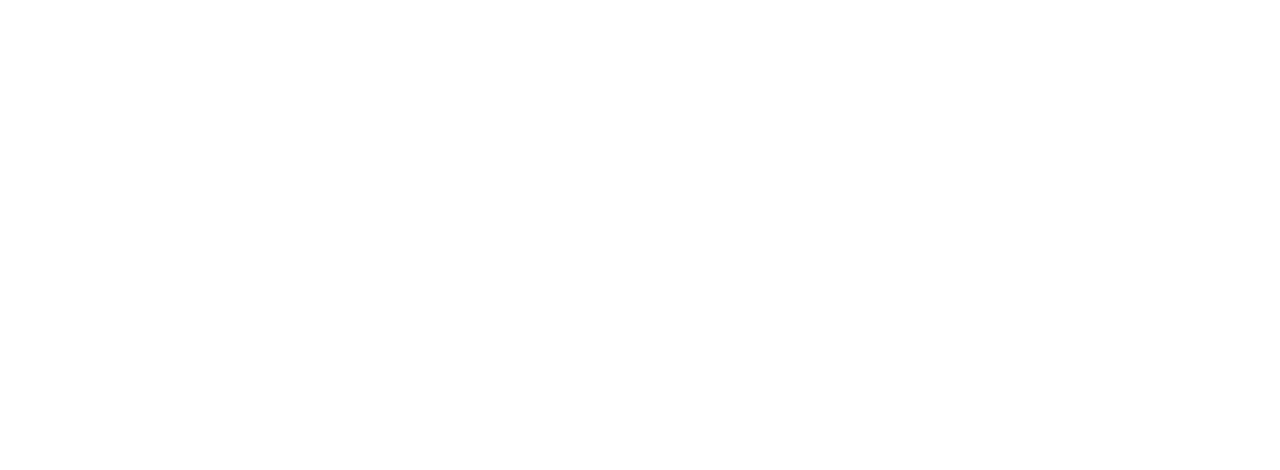
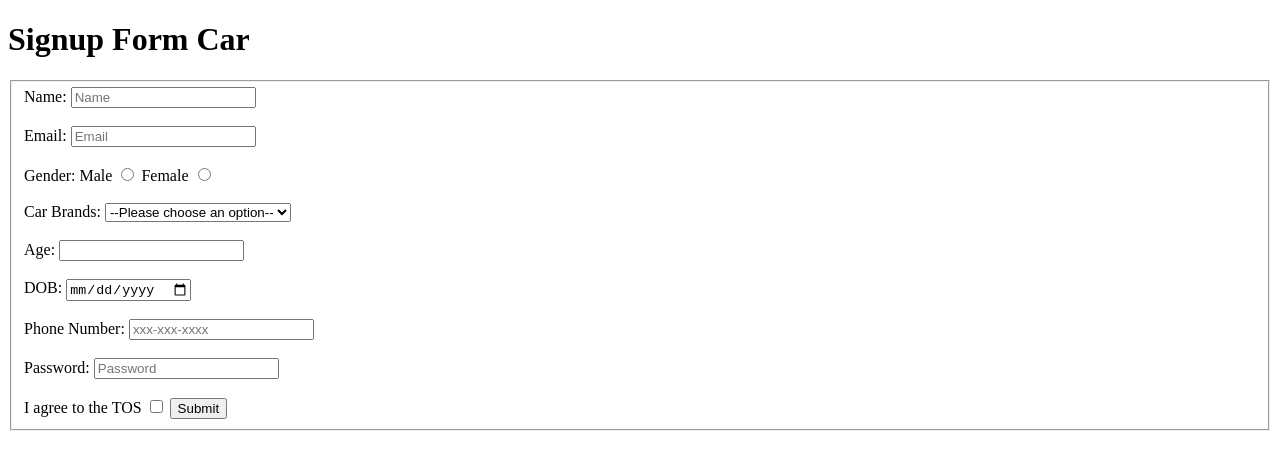
Before and after one commit to acciojob/signup-form-car-pappusrivastav, a website: page main.html in a window 1280 px wide. Drawn offline with Linux system fonts and the light colour scheme.

Commit message:
created a submission

```diff
--- a/main.html
+++ b/main.html
@@ -4,9 +4,42 @@
 
 <head>
 	<link rel="stylesheet" href="styles.css">
+	<title>Signup Form Car</title>
 </head>
 
 <body>
+	<h1>Signup Form Car</h1>
+	<form method="post">
+		<fieldset>
+			<label for="name">Name:</label>
+			<input type="text" id="name" placeholder="Name" required><br><br>
+			<label for="email">Email:</label>
+			<input type="email" id="email" placeholder="Email" required><br><br>
+			<label for="gender">Gender:</label>
+			<label for="gender_m">Male</label>
+			<input type="radio" id="gender_m" name="gender" required>
+			<label for="gender_f">Female</label>
+			<input type="radio" id="gender_f" name="gender" required><br><br>
+			<label for="cars">Car Brands:</label>
+			<select name="pappu" id="cars" required>
+				<option value="" disabled selected hidden>--Please choose an option--</option>
+				<option value="BMW">BMW</option>
+				<option value="Audi">Audi</option>
+				<option value="Maruti">Maruti</option>
+			</select><br><br>
+			<label for="age">Age:</label>
+			<input type="number" id="age" required><br><br>
+			<label for="dob">DOB:</label>
+			<input type="date" id="dob" required><br><br>
+			<label for="tel">Phone Number:</label>
+			<input type="tel" id="tel" placeholder="xxx-xxx-xxxx"><br><br>
+			<label for="password">Password:</label>
+			<input type="password" id="password" placeholder="Password" required><br><br>
+			<label for="tos">I agree to the TOS</label>
+			<input type="checkbox" id="tos" required>
+			<button type="submit">Submit</button>
+		</fieldset>
+	</form>
 	<!-- the entire body must be written by student -->
     <script type="text/javascript" src="./script.js">
 </script>
```
